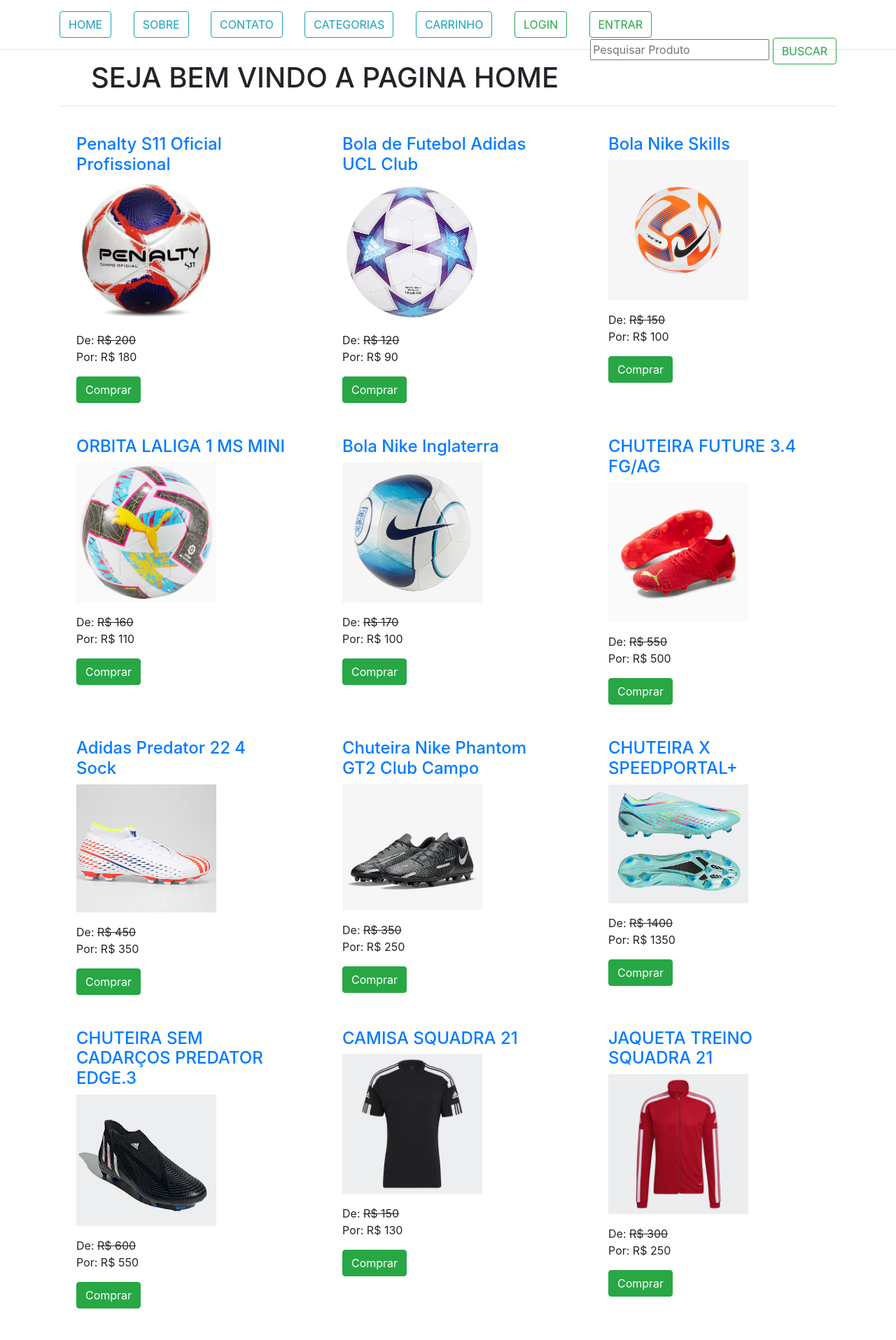
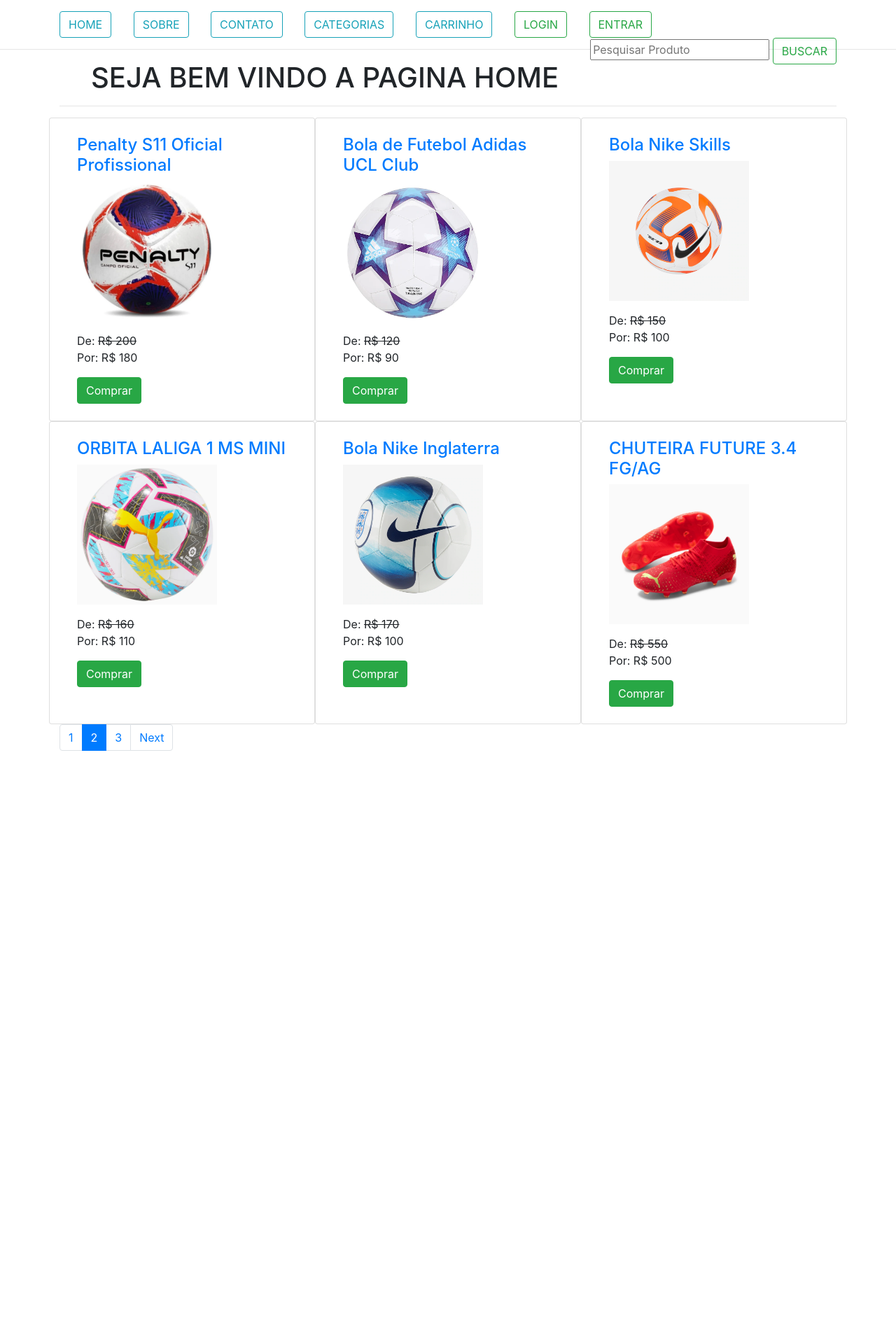
Before and after one commit to matheusiack18/site-de-esportes, a Django app: page / in a window 1280 px wide. Shown: the top 1915 px of the page at 70% size. After the commit the page ends 1073 px from the top, so only its background shows below. Run offline with Django 4.2, Linux system fonts and the light colour scheme; data comes from the database, SQL or seed files in the repository; both versions use the stored data as it was after the commit; some libraries are stand-ins or nearby versions.

Commit message:
adsadasdas

```diff
--- a/lojaproject/lojaapp/views.py
+++ b/lojaproject/lojaapp/views.py
@@ -3,6 +3,7 @@
 from django.urls import reverse_lazy
 from .forms import Checar_PedidoForm, ClienteRegistrarForm, ClienteEntrarForm
 from.models import *
+from django.core.paginator import Paginator
 from django.db.models import Q
 from django.contrib.auth.models import User
 from django.contrib.auth import authenticate, logout, login
@@ -21,7 +22,11 @@
     template_name = "home.html"
     def get_context_data(self, **kwargs):
         context = super().get_context_data(**kwargs)
-        context['produto_list'] = Produto.objects.all().order_by("id")
+        all_produtos = Produto.objects.all().order_by("id")
+        paginator = Paginator(all_produtos,6)
+        page_number = self.request.GET.get('page')
+        produto_list = paginator.get_page(page_number)
+        context['produto_list'] = produto_list
         return context
 
 class TodosProdutosView(LojaMixin,TemplateView):
--- a/lojaproject/templates/home.html
+++ b/lojaproject/templates/home.html
@@ -9,15 +9,36 @@
     <hr>
     <div class="row mt-3">
         {% for p in produto_list %}
-        <div class="col-md-4">
+        <div class="col-md-4 card">
             <div class="m-4">
                 <h4><a href="{% url 'lojaapp:produtodetalhe' p.slug %}"> {{p.titulo}} </a></h4>
-                <img src="{{p.image.url}}" alt="" class="img-fluid" stile="height: 150; object-fit: cover;" width="200">
+                <img src="{{p.image.url}}" alt="" class="img-fluid" stile="height: 200; object-fit: contain;" width="200">
                 <p class="mt-3">De: <strike> R$ {{p.preco_mercado}}</strike> <br>Por: R$ {{p.venda}}</p>
                 <a href="{% url 'lojaapp:addcarro' p.id %}" class="btn btn-success">Comprar</a>
             </div>
         </div>
         {% endfor %}
     </div>
+    <nav aria-label="...">
+        <ul class="pagination">
+            {% if produto_list.has_previous %}
+            <li class="page-item disabled" >
+                <span class="page-link">Previous</span>
+            </li>
+            {% endif %}
+            <li class="page-item"><a class="page-link" href="#">1</a></li>
+            <li class="page-item active">
+                <span class="page-link">
+                    2
+                    <span class="sr-only">(current)</span>
+                    </span>
+                </span>
+            </li>
+                <li class="page-item"><a class="page-link" href="#">3</a></li>
+                <li class="page-item">
+                <a class="page-link" href="#">Next</a>
+            </li>
+        </ul>
+    </nav>
 </div>
 {% endblock %}
--- a/lojaproject/templates/pesquisar.html
+++ b/lojaproject/templates/pesquisar.html
@@ -19,6 +19,7 @@
                 <div class="col-md-8">
                     <h4><a href="{% url 'lojaapp:produtodetalhe' result.slug %}">{{result.titulo}}</a></h4>
                     <p>{{result.descricao|truncatewords:50}}</p>
+                    <p class="text-danger">Politica Devoluçao{{result.return_devolucao}}<a href="{% url 'lojaapp:addcarro' result.id %}" class="btn btn-success">Comprar</a></p>
 
                 </div>
                 {% endfor %}
```
Also changed, not shown: lojaproject/db.sqlite3.
